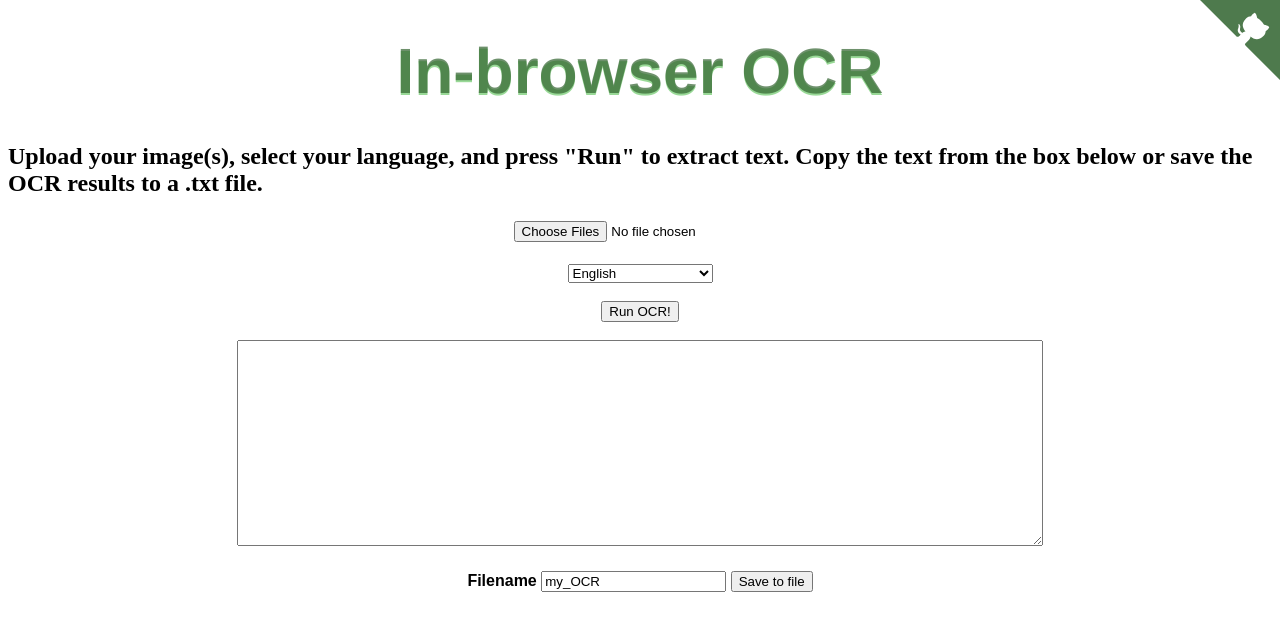
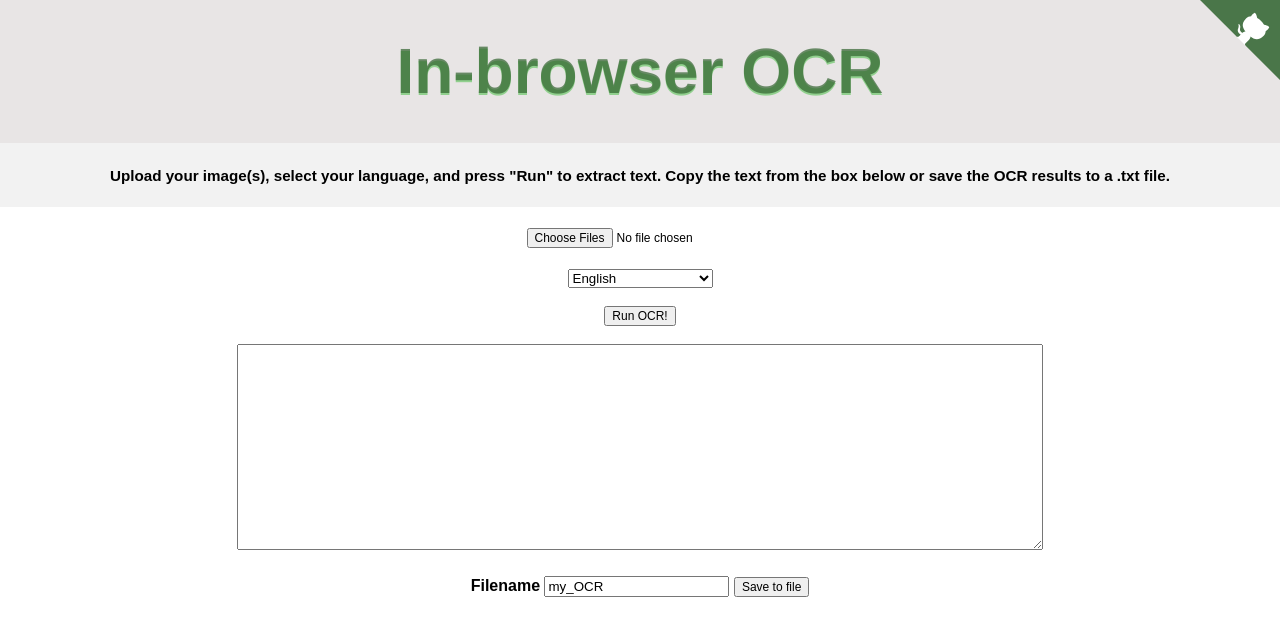
Before and after one commit to ian-nai/In-Browser-OCR, a plain HTML site: page index.html in a window 1280 px wide. Drawn offline with nearby package versions, Linux system fonts and the light colour scheme.

Commit message:
Update ocr_style.css

```diff
--- a/ocr_style.css
+++ b/ocr_style.css
@@ -1,3 +1,13 @@
+header {
+    background: none repeat scroll 0 0 #e8e5e5 !important;
+    overflow: hidden;
+}
+
+body {
+    padding:0;
+    margin:0;
+}
+
 h1 {
     color: rgba(48, 99, 46, 0.7);
     font-family: helvetica;
@@ -5,6 +15,21 @@ h1 {
     text-align: center;
     line-height: 90%;
     text-shadow: 0 0.037em rgba(99, 196, 96, 0.65);
+}
+
+h2 {
+    background: none repeat scroll 0 0 #f2f2f2 !important;
+    overflow: hidden;
+    color: black;
+    font-family: arial;
+    font-size: 0.95em;
+    text-align: center;
+    padding:0;
+    margin:0;
+}
+
+#instructions {
+   padding: 8px;
 }
 
 h3 {
@@ -28,6 +53,10 @@ textarea {
 
 #clear {
     clear: both;
+}
+
+.btn {
+    font-size: 12px;
 }
 
 .forms {
```
